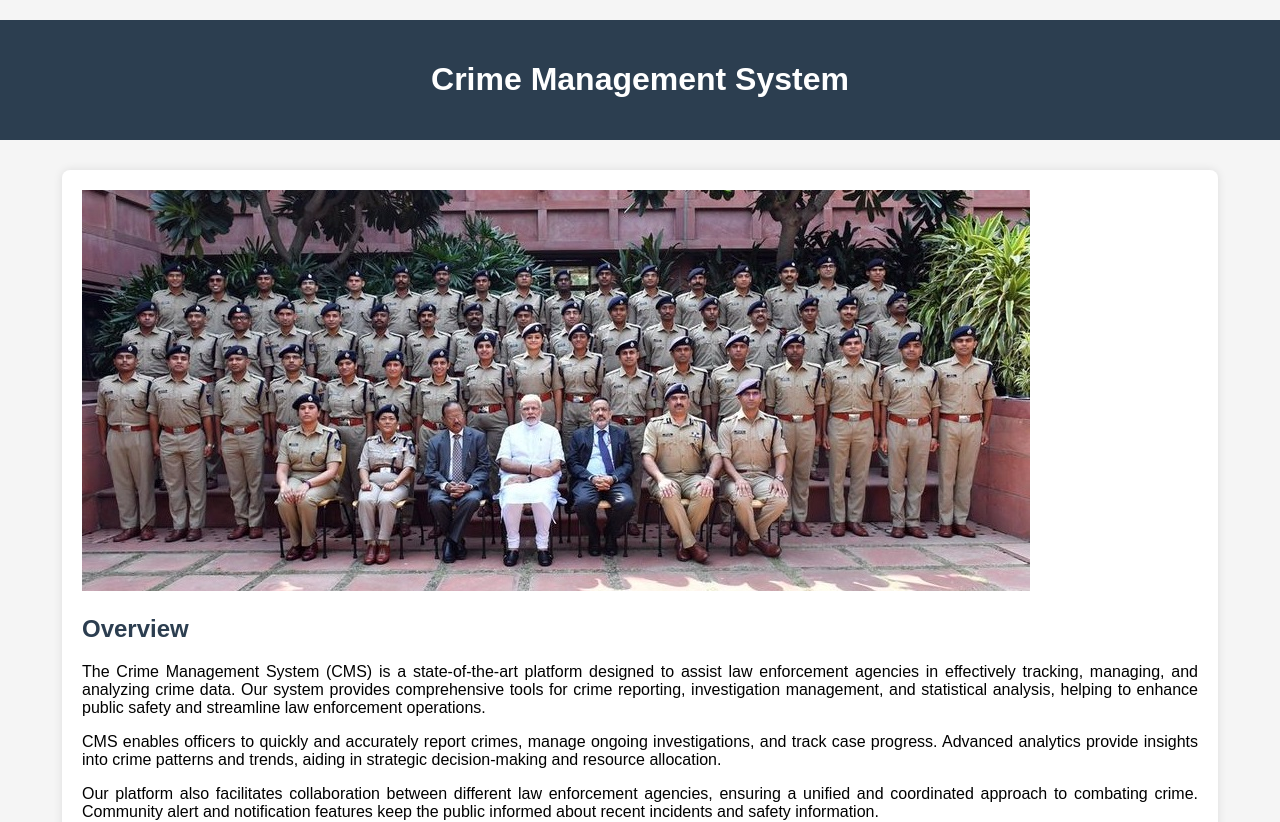
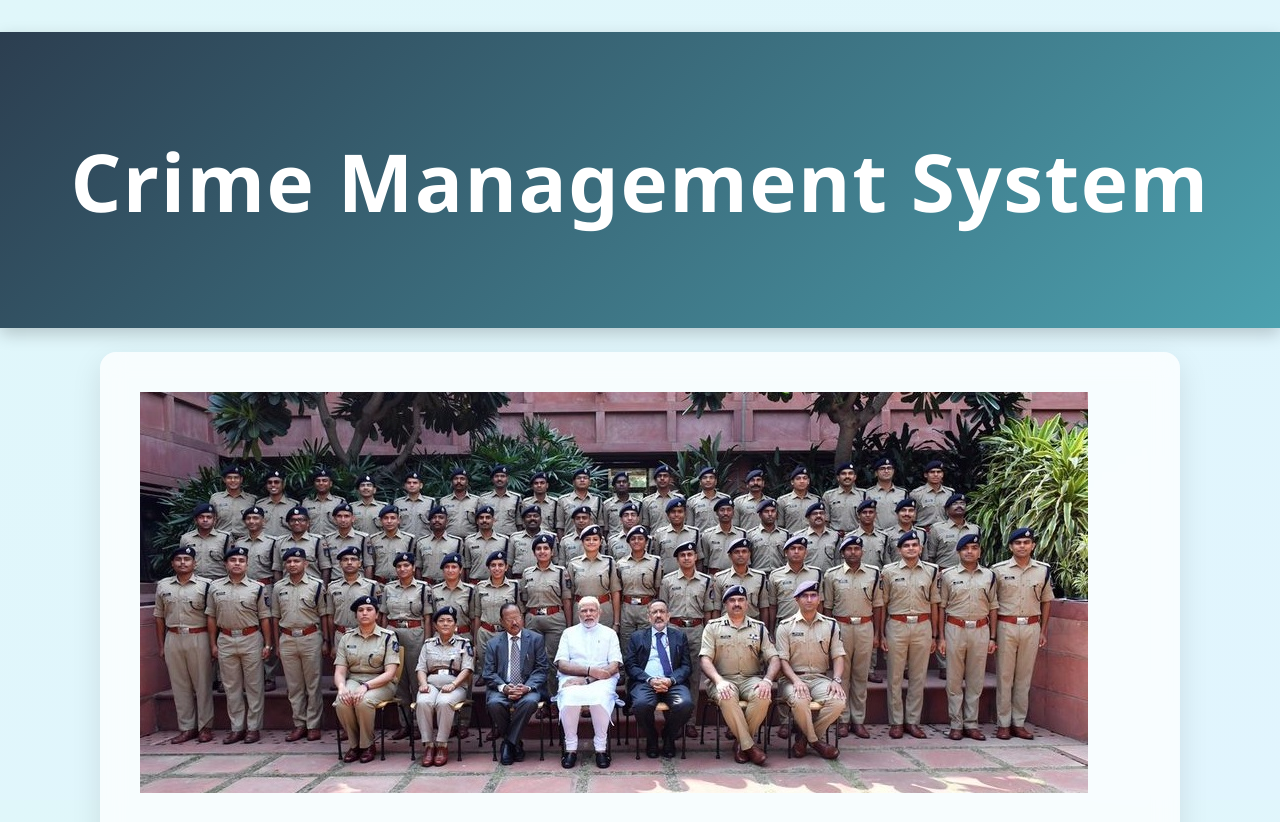
Before and after one commit to KD1-89268-shradha/Crime-Management-System, a React (Vite) app in the folder frontend/: page /policehome in a window 1280 px wide. Shown: the top 822 px of the page. Built offline with nearby package versions, Linux system fonts and the light colour scheme.

Commit message:
css Changes

```diff
--- a/frontend/src/index.css
+++ b/frontend/src/index.css
@@ -1,61 +1,191 @@
+/* Reset & Global Font Setup */
 body {
   margin: 0;
-  font-family: -apple-system, BlinkMacSystemFont, 'Segoe UI', 'Roboto', 'Oxygen',
-    'Ubuntu', 'Cantarell', 'Fira Sans', 'Droid Sans', 'Helvetica Neue',
-    sans-serif;
+  font-family: 'Segoe UI', Tahoma, Geneva, Verdana, sans-serif;
+  background: linear-gradient(to bottom right, #e0f7fa, #e1f5fe);
+  background-attachment: fixed;
+  overflow-x: hidden;
   -webkit-font-smoothing: antialiased;
   -moz-osx-font-smoothing: grayscale;
-   overflow-x: hidden;
-
+  animation: backgroundFade 20s ease infinite;
 }
 
 code {
-  font-family: source-code-pro, Menlo, Monaco, Consolas, 'Courier New',
-    monospace;
+  font-family: 'Fira Code', monospace;
 }
 
-
+/* Container */
 .home-container {
   display: flex;
   flex-direction: column;
   align-items: center;
-  justify-content: center;
-  padding: 20px;
-  background-color: #f5f5f5;
-  font-family: Arial, sans-serif;
+  padding: 2rem;
+  min-height: 100vh;
+  animation: fadeIn 1s ease-in-out;
 }
 
+/* Header */
 .home-header {
-  background-color: #2c3e50;
+  background: linear-gradient(135deg, #2c3e50, #4ca1af);
   color: white;
-  padding: 20px;
+  padding: 2.5rem 2rem;
   width: 100%;
   text-align: center;
-  margin-bottom: 20px;
+  font-size: 2.5rem;
+  font-weight: 700;
+  letter-spacing: 1.5px;
+  box-shadow: 0 6px 16px rgba(0, 0, 0, 0.2);
+  animation: slideDown 0.7s ease-out;
 }
 
+/* Section Card with Glassmorphism */
 .home-section {
-  background-color: white;
-  padding: 20px;
-  margin: 10px 0;
+  background: rgba(255, 255, 255, 0.75);
+  backdrop-filter: blur(12px);
+  padding: 2.5rem;
+  margin: 1.5rem 0;
   width: 90%;
-  border-radius: 8px;
-  box-shadow: 0 0 10px rgba(0, 0, 0, 0.1);
+  max-width: 1000px;
+  border-radius: 16px;
+  box-shadow: 0 10px 30px rgba(0, 0, 0, 0.1);
+  transition: transform 0.4s ease, box-shadow 0.4s ease;
+  animation: fadeUp 0.6s ease-in both;
 }
 
+.home-section:hover {
+  transform: translateY(-8px) scale(1.01);
+  box-shadow: 0 15px 35px rgba(0, 0, 0, 0.2);
+}
+
+/* Section Title */
 .home-section h2 {
   color: #2c3e50;
+  margin-bottom: 1rem;
+  font-size: 2rem;
+  border-bottom: 3px solid #4ca1af;
+  padding-bottom: 0.5rem;
+  animation: fadeInLeft 0.8s ease;
 }
 
+/* Justified Paragraphs */
+.home-section p.justified {
+  text-align: justify;
+  font-size: 1.05rem;
+  line-height: 1.8;
+  color: #444;
+  animation: fadeInRight 0.8s ease;
+}
+
+/* Footer */
 .home-footer {
-  background-color: #333;
-  color: white;
-  padding: 10px;
+  background: linear-gradient(to right, #434343, #000000);
+  color: #fff;
+  padding: 1rem;
   width: 100%;
   text-align: center;
-  margin-top: 20px;
+  font-size: 1rem;
+  letter-spacing: 0.6px;
+  margin-top: auto;
+  box-shadow: 0 -2px 12px rgba(0, 0, 0, 0.25);
+  animation: slideUp 0.8s ease-out;
 }
 
-.home-section p.justified {
-  text-align: justify;
+/* Animations */
+@keyframes fadeIn {
+  from {
+    opacity: 0;
+    transform: scale(0.95);
+  }
+  to {
+    opacity: 1;
+    transform: scale(1);
+  }
 }
+
+@keyframes fadeUp {
+  0% {
+    opacity: 0;
+    transform: translateY(40px);
+  }
+  100% {
+    opacity: 1;
+    transform: translateY(0);
+  }
+}
+
+@keyframes slideDown {
+  from {
+    opacity: 0;
+    transform: translateY(-30px);
+  }
+  to {
+    opacity: 1;
+    transform: translateY(0);
+  }
+}
+
+@keyframes slideUp {
+  from {
+    opacity: 0;
+    transform: translateY(30px);
+  }
+  to {
+    opacity: 1;
+    transform: translateY(0);
+  }
+}
+
+@keyframes fadeInLeft {
+  0% {
+    opacity: 0;
+    transform: translateX(-30px);
+  }
+  100% {
+    opacity: 1;
+    transform: translateX(0);
+  }
+}
+
+@keyframes fadeInRight {
+  0% {
+    opacity: 0;
+    transform: translateX(30px);
+  }
+  100% {
+    opacity: 1;
+    transform: translateX(0);
+  }
+}
+
+@keyframes backgroundFade {
+  0% {
+    background-position: 0% 50%;
+  }
+  50% {
+    background-position: 100% 50%;
+  }
+  100% {
+    background-position: 0% 50%;
+  }
+}
+
+/* Responsive Design */
+@media screen and (max-width: 768px) {
+  .home-section {
+    width: 95%;
+    padding: 1.5rem;
+  }
+
+  .home-header {
+    font-size: 1.7rem;
+    padding: 1.5rem;
+  }
+
+  .home-section h2 {
+    font-size: 1.5rem;
+  }
+
+  .home-section p.justified {
+    font-size: 1rem;
+  }
+}
```
